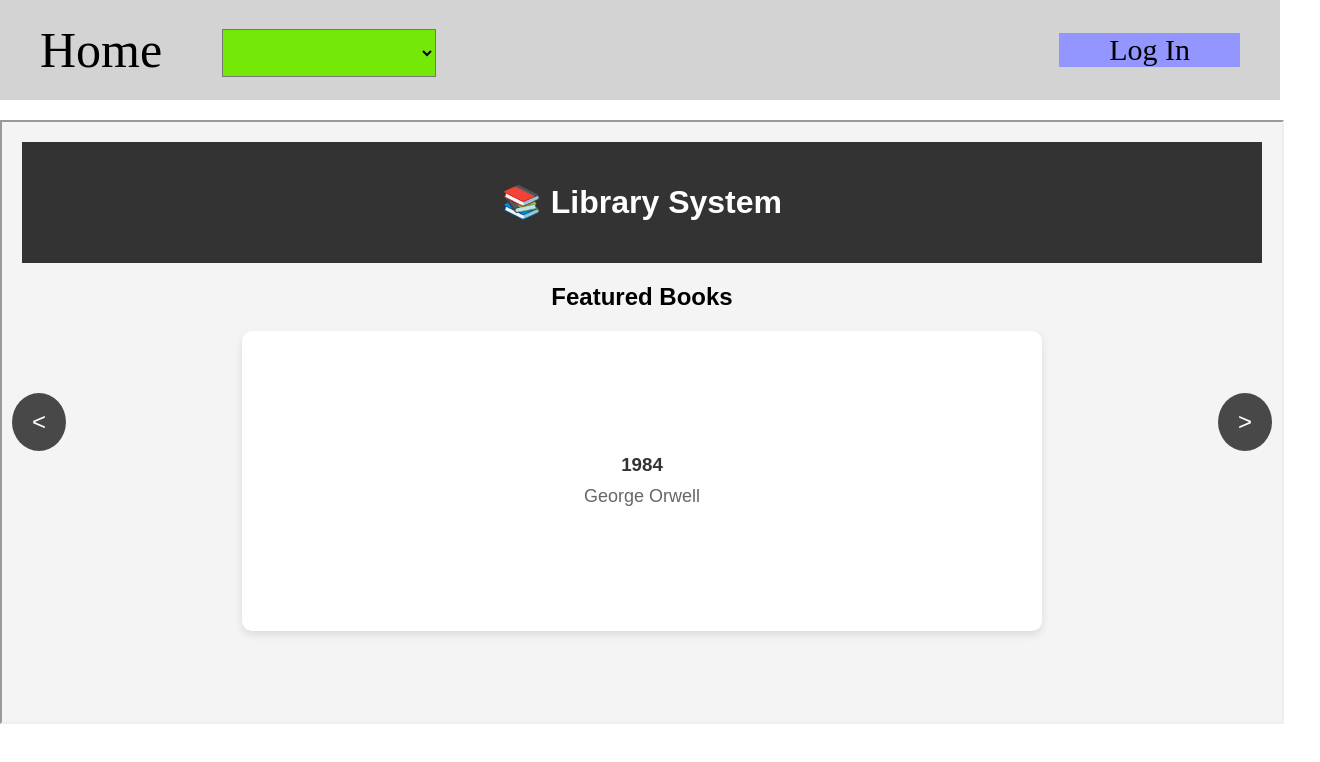
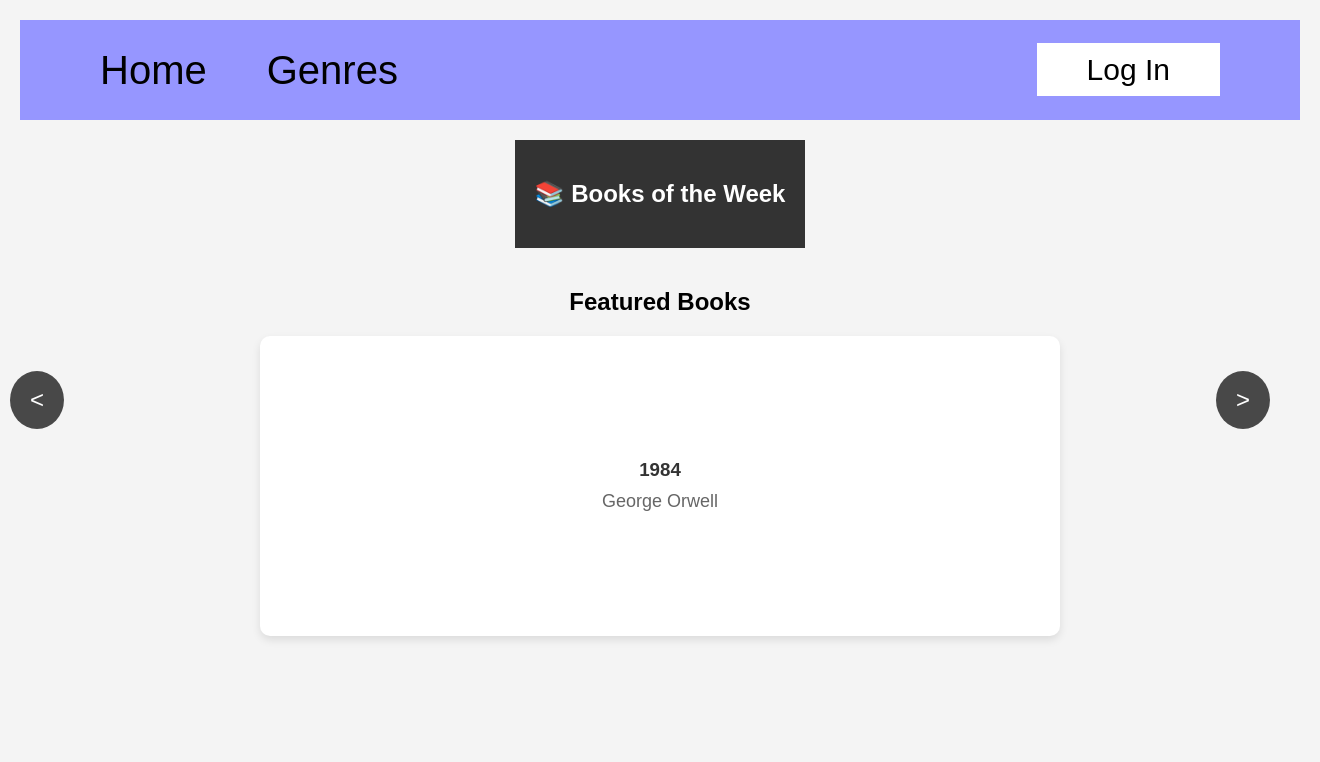
Before and after one commit to a-vitug/library-system, a plain HTML site: page front-end/templates/webpage.html in a window 1280 px wide. Shown: the whole page, 1320 px wide, since content can reach past the window. Drawn offline with Linux system fonts and the light colour scheme.

Commit message:
Created style.css file, moved books-coursel.html to webpage.html

```diff
--- /dev/null
+++ b/front-end/static/style.css
@@ -0,0 +1,190 @@
+
+html, body {
+    width: 100%;
+    height: 100%;
+    margin: 0px;
+    padding: 0px;
+    font-size: 16px;
+}
+
+nav {
+    background-color: #9696ff;
+    height: 100px;
+    display: flex;
+    align-items: center;
+    justify-content: space-between;
+    padding: 0px 40px;
+}
+
+/* text color */
+a {
+    text-decoration: none;
+    color: rgb(0, 0, 0);
+    font-size: 40px;
+}
+
+.navLeft {
+    display: flex;
+    gap: 60px;
+    list-style: none;
+}
+
+.navRight {
+    margin: 20px;
+    padding: 20px;
+}
+
+/* navRight button */
+.navRight a {
+    text-decoration: none;
+    background-color: #ffffff;
+    padding: 10px 50px;
+    font-size: 30px;
+}
+
+.navRight:hover a{
+    color: #09e4a27e;
+}
+
+/* When hovers on genres */
+.dropDown {
+    position: relative;
+    display: inline-block;
+}
+
+/* default dropdown */
+.dropDownGenre {
+    display: none;
+    position: absolute;
+    top: 100%;
+    background-color: #8a8a8a;
+    min-width: 160px;
+    box-shadow: 0px 8px 16px 0px rgba(0,0,0,0.3);
+    border: 1px solid #9af3ff;
+    transition: box-shadow 0.3s ease; /* Smoothly fades the shadow in */
+}
+
+/* Hover state */
+.dropDown:hover .dropDownGenre {
+    display: block;
+    box-shadow: 0px 10px 20px rgba(0,0,0,0);
+}
+
+/*text color for genres dropdown */
+.dropDownGenre a {
+    color: white;
+    padding: 16px 16px;
+    display: block;
+    font-size: 25px;
+}
+
+/*highlighted over a specific genre */
+.dropDownGenre a:hover {
+    background-color: #09e4a27e;
+}
+
+.featured-carousel {
+   width: 100%;
+   display: flex;
+   justify-content: center;
+   padding: 20px 0;
+
+}
+
+.carousel-frame {
+    width: 1000px;
+    height: 500px;
+    display: flex;
+    border: none;
+    border-radius: 10px;
+
+}
+
+/* carousel style */
+ body {
+    font-family: Arial, sans-serif;
+    margin: 0;
+    padding: 20px;
+    background: #f4f4f4;
+}
+
+    .header {
+        text-align: center;
+        padding: 20px;
+        background: #333;
+        color: white;
+    }
+
+    .book-carousel {
+        max-width: 800px;
+        margin: 20px auto;
+        text-align: center;
+    }
+    .carousel-container {
+        position: relative;
+        height: 300px;
+        overflow: hidden;
+        background: white;
+        border-radius: 10px;
+        box-shadow: 0 4px 8px rgba(0,0,0,0.1);
+    }
+    .carousel-slide {
+        position: absolute;
+        width: 100%; height: 100%;
+        opacity: 0;
+        transition: opacity 0.5s;
+        display: flex;
+        flex-direction: column;
+        justify-content: center;
+        align-items: center;
+        padding: 20px;
+        box-sizing: border-box;
+    }
+
+    .carousel-slide.active {
+        opacity: 1;
+    }
+
+    .carousel-slide h3 {
+        margin: 0 0 10px 0;
+        color: #333;
+    }
+    .carousel-slide p {
+        margin: 0;
+        color: #666;
+        font-size: 18px;
+    }
+    .prev-btn, .next-btn {
+        position: absolute;
+        top: 50%;
+        transform: translateY(-50%);
+        background: rgba(0,0,0,0.7);
+        color: white;
+        border: none;
+        padding: 15px 20px;
+        cursor: pointer;
+        font-size: 24px;
+        border-radius: 50%;
+        transition: background 0.3s;
+    }
+
+    .prev-btn:hover, .next-btn:hover {
+        background: rgba(0,0,0,0.9);
+    }
+    .prev-btn {
+        left: 10px;
+    }
+
+    .next-btn {
+        right: 10px;
+    }
+
+    .home-link {
+        display: inline-block;
+        margin-top: 20px;
+        padding: 10px 20px;
+        background: #007bff;
+        color: white;
+        text-decoration: none;
+        border-radius: 5px;
+    }
--- a/front-end/templates/books-carousel.html
+++ /dev/null
@@ -1,76 +0,0 @@
-<!DOCTYPE html>
-<html lang="en">
-<head>
-  <meta charset="UTF-8">
-  <meta name="viewport" content="width=device-width, initial-scale=1.0">
-  <title>Library Books Carousel</title>
-  <style>
-    body { font-family: Arial, sans-serif; margin: 0; padding: 20px; background: #f4f4f4; }
-    .header { text-align: center; padding: 20px; background: #333; color: white; }
-    .book-carousel { max-width: 800px; margin: 20px auto; text-align: center; }
-    .carousel-container { position: relative; height: 300px; overflow: hidden; background: white; border-radius: 10px; box-shadow: 0 4px 8px rgba(0,0,0,0.1); }
-    .carousel-slide { position: absolute; width: 100%; height: 100%; opacity: 0; transition: opacity 0.5s; display: flex; flex-direction: column; justify-content: center; align-items: center; padding: 20px; box-sizing: border-box; }
-    .carousel-slide.active { opacity: 1; }
-    .carousel-slide h3 { margin: 0 0 10px 0; color: #333; }
-    .carousel-slide p { margin: 0; color: #666; font-size: 18px; }
-    .prev-btn, .next-btn { position: absolute; top: 50%; transform: translateY(-50%); background: rgba(0,0,0,0.7); color: white; border: none; padding: 15px 20px; cursor: pointer; font-size: 24px; border-radius: 50%; transition: background 0.3s; }
-    .prev-btn:hover, .next-btn:hover { background: rgba(0,0,0,0.9); }
-    .prev-btn { left: 10px; } .next-btn { right: 10px; }
-    .home-link { display: inline-block; margin-top: 20px; padding: 10px 20px; background: #007bff; color: white; text-decoration: none; border-radius: 5px; }
-  </style>
-</head>
-<body>
-  <div class="header">
-    <h1>📚 Library System</h1>
-    <nav><a href="" style="color: white;"></a></nav>
-  </div>
-
-  <section class="book-carousel">
-    <h2>Featured Books</h2>
-    <div class="carousel-container">
-      <div class="carousel-slide active">
-        <h3>1984</h3>
-        <p>George Orwell</p>
-      </div>
-      <div class="carousel-slide">
-        <h3>Dune</h3>
-        <p>Frank Herbert</p>
-      </div>
-      <div class="carousel-slide">
-        <h3>Foundation</h3>
-        <p>Isaac Asimov</p>
-      </div>
-      <div class="carousel-slide">
-        <h3>The Hobbit</h3>
-        <p>J.R.R. Tolkien</p>
-      </div>
-    </div>
-    <button class="prev-btn">&lt;</button>
-    <button class="next-btn">&gt;</button>
-  </section>
-
-  <script>
-    document.addEventListener('DOMContentLoaded', () => {
-      const slides = document.querySelectorAll('.carousel-slide');
-      const prevBtn = document.querySelector('.prev-btn');
-      const nextBtn = document.querySelector('.next-btn');
-      let currentIndex = 0;
-
-      function showSlide(index) {
-        slides.forEach(slide => slide.classList.remove('active'));
-        slides[index].classList.add('active');
-      }
-
-      prevBtn.addEventListener('click', () => {
-        currentIndex = (currentIndex - 1 + slides.length) % slides.length;
-        showSlide(currentIndex);
-      });
-
-      nextBtn.addEventListener('click', () => {
-        currentIndex = (currentIndex + 1) % slides.length;
-        showSlide(currentIndex);
-      });
-    });
-  </script>
-</body>
-</html>
--- a/front-end/templates/webpage.html
+++ b/front-end/templates/webpage.html
@@ -3,158 +3,27 @@
 <head>
     <meta charset="UTF-8">
     <meta name="viewport" content="width=device-width, initial-scale=1.0">
+    <link rel="stylesheet" href="../static/style.css">
+    <!-- remove the two dots if its in .exe file -->
 
-    <style>
-        body {
-            font-size: 16px;
-            margin: 0;
-        }
+</head>
 
-        select{
-            list-style-type: none;
-            margin: 0;
-            padding: 0;
-            overflow: hidden;
-            background-color: #74e907;
-            gap: 40px;
-        }
-
-        ul {
-            display: flex;
-            list-style: none;
-            gap: 60px;
-            padding: 20px;
-            margin: 0;
-        }
-
-        li {
-            font-size: 50px;
-            align-items: center;
-        }
-
-        select {
-            font-size: 40px;
-            align-items: center;
-        }
-
-        nav {
-        background-color: lightgray;
-        height: 100px;
-        display: flex;
-        align-items: center;
-        justify-content: space-between;
-        padding: 0 40px;
-        }
-
-        .nav-left {
-            display: flex;
-            gap: 60px;
-            list-style: none;
-            margin: 0;
-            padding: 0;
-        }
-
-        .nav-right a {
-            text-decoration: none;
-            color: black;
-            font-size: 30px;
-            display: flex;
-            justify-content: space-between;
-            align-items: center;
-            background-color: rgb(148, 150, 255);
-            padding: 0 50px;
-        }
-        .dropDown {
-            position: relative;
-            display: inline-block;
-        }
-
-
-        .dropDownGenre {
-            display: none;
-            position: absolute;
-            background-color: #bd1717;
-            min-width: 160px;
-            box-shadow: 0px 8px 16px 0px rgba(0,0,0,0.2);
-            z-index: 1;
-            top: 100%;
-        }
-
-        .dropDownGenre a {
-            color: rgb(0, 0, 0);
-            padding: 12px 16px;
-            text-decoration: none;
-            display: block;
-        }
-
-        .dropDownGenre a:hover {
-            background-color: #707070;
-        }
-
-        .dropDown:hover .dropDownGenre {
-            display: block;
-        }
-
-        .dropDown:hover .dropDownGenre {
-            background-color: #616161;
-        }
-
-        .navRight {
-            text-decoration: none;
-            font-size: 30px;
-            display: right;
-            margin: 20;
-            padding: 20;
-        }
-
-        .navRight a:hover {
-            color: #29cdff;
-            display: right;
-            gap: 60px;
-            list-style: none;
-            margin: 0;
-            padding: 0;
-        }
-
-        .carousel-frame {
-            width: 100%;
-            height: 600px;
-            margin: 20px 0;
-        }
-        a {
-            text-decoration: none;
-            color:black;
-            font-size: 50px;
-        }
-
-        html, body {
-        width: 100%;
-        height: 100%;
-        margin: 0;
-        padding: 0;
-    }
-
-        body {
-            overflow: auto;
-
-        }
-    </style>
-</head>
 <body>
     <nav>
-        <ul class="nav-left">
+        <ul class="navLeft">
             <li><a href="/home">Home</a></li>
-            <li>
-                <select name="genres" id="genres">
-                    <option value="Blank"></option>
-                    <option value="Action">Action</option>
-                    <option value="Romance">Romance</option>
-                    <option value="Fiction">Fiction</option>
-                    <option value="Non-fiction">Non-fiction</option>
-                </select>
+            <li class="dropDown">
+                <a href="#">Genres</a>
+                <div class="dropDownGenre">
+                    <a href="/action">Action</a>
+                    <a href="/romance">Romance</a>
+                    <a href="/fiction">Fiction</a>
+                    <a href="/nonfiction">Non-fiction</a>
+                </div>
             </li>
         </ul>
-        <div class="nav-right">
+
+        <div class="navRight">
             <a href="/log-in" class="create-account">
                 <i class="user"></i> Log In
             </a>
@@ -162,9 +31,58 @@
     </nav>
 
     <section class="featured-carousel">
-        <a href="/carousel">
-            <iframe src="books-carousel.html" class="carousel-frame"></iframe>
-        </a>
+        <div class="header">
+            <h1>📚 Books of the Week </h1>
+        </div>
+    </section>
+
+    <section class="book-carousel">
+        <h2>Featured Books</h2>
+        <div class="carousel-container">
+            <div class="carousel-slide active">
+                <h3>1984</h3>
+                <p>George Orwell</p>
+            </div>
+        <div class="carousel-slide">
+            <h3>Dune</h3>
+            <p>Frank Herbert</p>
+        </div>
+        <div class="carousel-slide">
+            <h3>Foundation</h3>
+            <p>Isaac Asimov</p>
+        </div>
+        <div class="carousel-slide">
+            <h3>The Hobbit</h3>
+            <p>J.R.R. Tolkien</p>
+        </div>
+        </div>
+        <button class="prev-btn">&lt;</button>
+        <button class="next-btn">&gt;</button>
+    </section>
+
+    <script>
+        document.addEventListener('DOMContentLoaded', () => {
+        const slides = document.querySelectorAll('.carousel-slide');
+        const prevBtn = document.querySelector('.prev-btn');
+        const nextBtn = document.querySelector('.next-btn');
+        let currentIndex = 0;
+
+        function showSlide(index) {
+            slides.forEach(slide => slide.classList.remove('active'));
+            slides[index].classList.add('active');
+        }
+
+        prevBtn.addEventListener('click', () => {
+            currentIndex = (currentIndex - 1 + slides.length) % slides.length;
+            showSlide(currentIndex);
+        });
+
+        nextBtn.addEventListener('click', () => {
+            currentIndex = (currentIndex + 1) % slides.length;
+            showSlide(currentIndex);
+        });
+        });
+    </script>
     </section>
     <h1></h1>
     <p></p>
```
Also changed, not shown: front-end/templates/Action.html (added), 2 other files.
